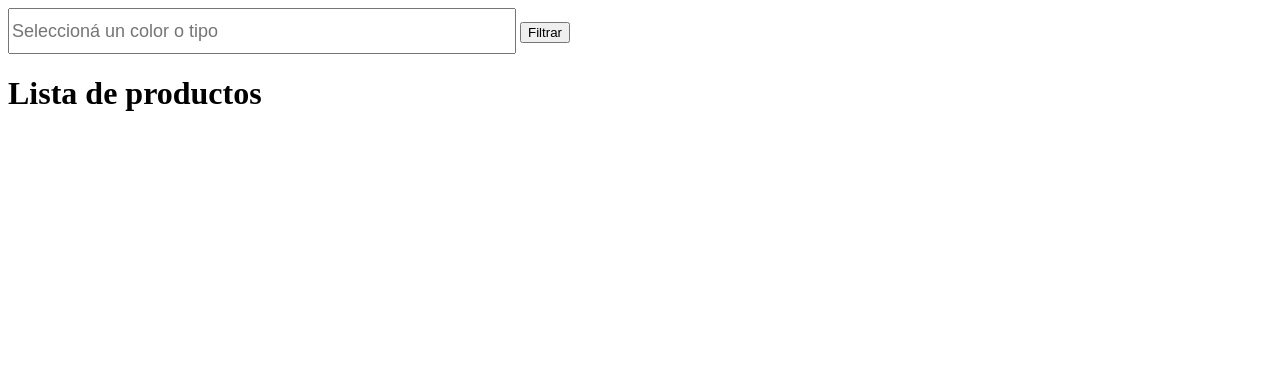
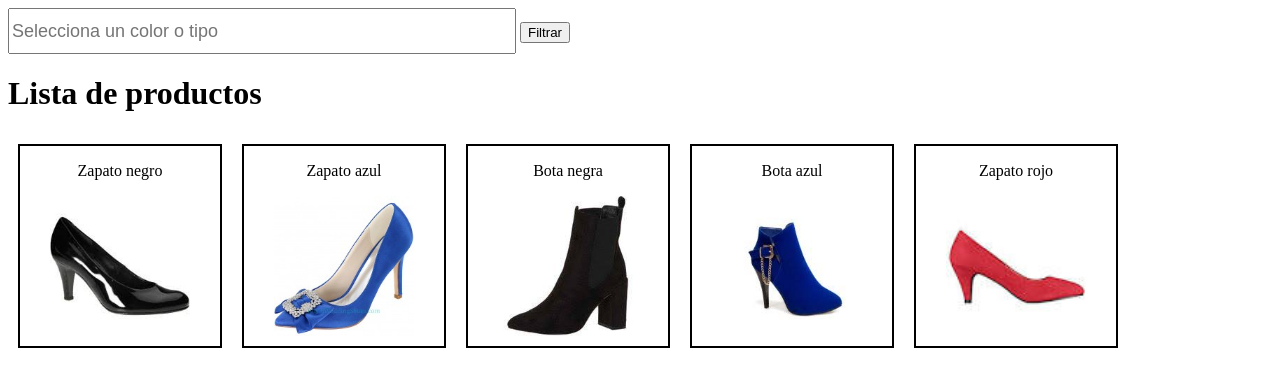
Before and after one commit to MartinNuAr/codigo-otros, a plain HTML site: page codigo-otros-3-main/filtro.html in a window 1280 px wide. Both pictures are taken after a click on the button "Filtrar". Drawn offline with Linux system fonts and the light colour scheme.

Commit message:
Ejercicio 3 resuelto

```diff
--- a/codigo-otros-3-main/filtro.html
+++ b/codigo-otros-3-main/filtro.html
@@ -5,20 +5,21 @@
   <meta charset="UTF-8">
   <meta name="viewport" content="width=device-width, initial-scale=1.0">
   <meta http-equiv="X-UA-Compatible" content="ie=edge">
-  <link rel="stylesheet" href="filtro.css">
+  <link rel="stylesheet" href="./filtro.css">
   <title>Filtros en JS</title>
 </head>
 
 <body>
-
   <div>
-      <input type="text" placeholder="Seleccioná un color o tipo">
-      <button>Filtrar</button>
+      <!-- Se le asigna un id al input para mejor uso -->
+      <input id="seleccion" type="text" placeholder="Selecciona un color o tipo">
+      <!-- Se le asigna un id al botón para mejor uso -->
+      <button type="button" id="btnFiltro">Filtrar</button>
       <h1>Lista de productos </h1>
       <div id="lista-de-productos">
     </div>
   </div>
-  <script src="../filtro.js"></script>
+  <script src="./filtro.js"></script>
 </body>
 
 </html>
--- a/codigo-otros-3-main/filtro.js
+++ b/codigo-otros-3-main/filtro.js
@@ -1,62 +1,59 @@
 // Tenemos un li de productos
 
 const productos = [
-  {nombre: "Zapato negro", tipo: "zapato", color: "negro", img: "./taco-negro.jpg"},
-  {nombre: "Zapato azul", tipo: "zapato", color: "azul", img: "./taco-azul.jpg"},
-  {nombre: "Bota negra", tipo: "bota", color: "negro", img: "./bota-negra.jpg"},
-  {nombre: "Bota azul", tipo: "bota", color: "azul", img: "./bota-azul.jpg"},
-  {nombre: "Zapato rojo", tipo: "zapato", color: "rojo", img: "./zapato-rojo.jpg"}
+  // Se corrige la ruta de las imágnenes
+  {nombre: "Zapato negro", tipo: "zapato", color: "negro", img: "./src/taco-negro.jpg"},
+  {nombre: "Zapato azul", tipo: "zapato", color: "azul", img: "./src/taco-azul.jpg"},
+  {nombre: "Bota negra", tipo: "bota", color: "negro", img: "./src/bota-negra.jpg"},
+  {nombre: "Bota azul", tipo: "bota", color: "azul", img: "./src/bota-azul.jpg"},
+  {nombre: "Zapato rojo", tipo: "zapato", color: "rojo", img: "./src/zapato-rojo.jpg"}
 ]
 
-const li = document.getElementsByName("lista-de-productos")
-const $i = document.querySelector('.input');
+// Se renombran la variables para mejor comprensión
+// Se cambia también el Name por ID
+const lista = document.getElementById("lista-de-productos");
+// Se reemplaza el querySelector por getElement
+const inputSelect = document.getElementById("seleccion");
 
 for (let i = 0; i < productos.length; i++) {
-  var d = document.createElement("div")
-  d.classList.add("producto")
+  // Se renombra la variable 'd' a 'div' para mejor comprensión
+  var div = document.createElement("div")
+  div.classList.add("producto")
 
-  var ti = document.createElement("p")
-  ti.classList.add("titulo")
-  ti.textContent = productos[i].nombre
+  // Cambio de nombre de variable 'ti' a 'title'
+  var title = document.createElement("p")
+  title.classList.add("titulo")
+  title.textContent = productos[i].nombre
 
   var imagen = document.createElement("img");
   imagen.setAttribute('src', productos[i].img);
 
-  d.appendChild(ti)
-  d.appendChild(imagen)
+  // Se reemplaza el appendChild por append para más versatilidad
+  div.append(title)
+  div.append(imagen)
 
-  li.appendChild(d)
+  lista.append(div)
 }
 
-displayProductos(productos)
-const botonDeFiltro = document.querySelector("button");
+const botonDeFiltro = document.getElementById("btnFiltro");
 
-botonDeFiltro.onclick = function() {
-  while (li.firstChild) {
-    li.removeChild(li.firstChild);
+// Se cambia el "onclick" por un event listener
+botonDeFiltro.addEventListener("click", function (event){
+  event.preventDefault();
+  while (lista.firstChild) {
+    lista.removeChild(lista.firstChild);
   }
 
-  const texto = $i.value;
-  console.log(texto);
-  const productosFiltrados = filtrado(productos, texto );
-
-  for (let i = 0; i < productosFiltrados.length; i++) {
-    var d = document.createElement("div")
-    d.classList.add("producto")
-
-    var ti = document.createElement("p")
-    ti.classList.add("titulo")
-    ti.textContent = productosFiltrados[i].nombre
-
-    var imagen = document.createElement("img");
-    imagen.setAttribute('src', productosFiltrados[i].img);
-
-    d.appendChild(ti)
-    d.appendChild(imagen)
-
-    li.appendChild(d)
-  }
-}
+  let texto = inputSelect.value;
+  let productosFiltrados = filtrado(productos, texto);
+  productosFiltrados.forEach(productoFiltrado =>{
+    // Se cambia el append por un innerHTML
+    lista.innerHTML += (` <div class="producto">
+    <p class="titulo">${productoFiltrado.nombre}</p>
+    <img src="${productoFiltrado.img}" alt="">
+  </div>`);
+  })
+})
 
 const filtrado = (productos = [], texto) => {
   return productos.filter(item => item.tipo.includes(texto) || item.color.includes(texto));
```
Also changed, not shown: codigo-otros-3-main/src/bota-azul.jpg (renamed from codigo-otros-3-main/bota-azul.jpg), codigo-otros-3-main/src/bota-negra.jpg (renamed from codigo-otros-3-main/bota-negra.jpg), codigo-otros-3-main/src/taco-azul.jpg (renamed from codigo-otros-3-main/taco-azul.jpg), codigo-otros-3-main/src/taco-negro.jpg (renamed from codigo-otros-3-main/taco-negro.jpg), codigo-otros-3-main/src/zapato-rojo.jpg (renamed from codigo-otros-3-main/zapato-rojo.jpg).
